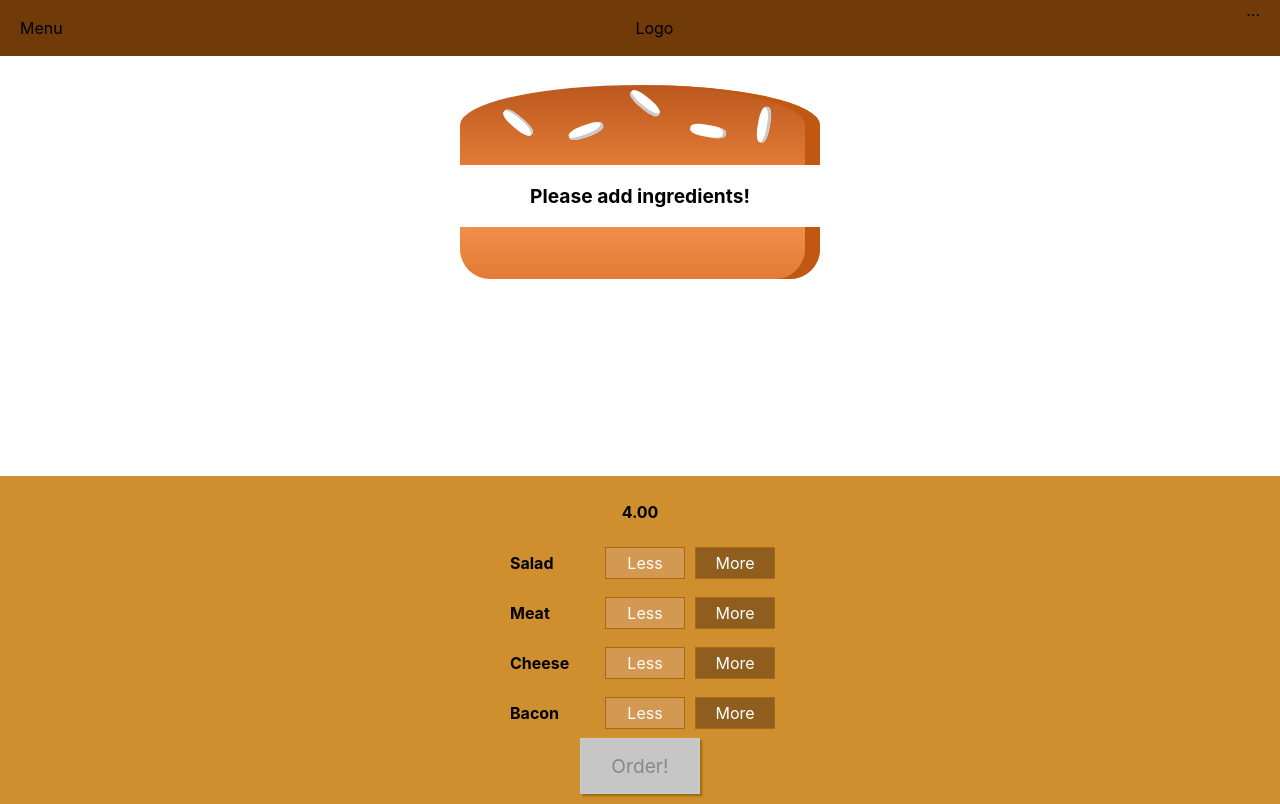
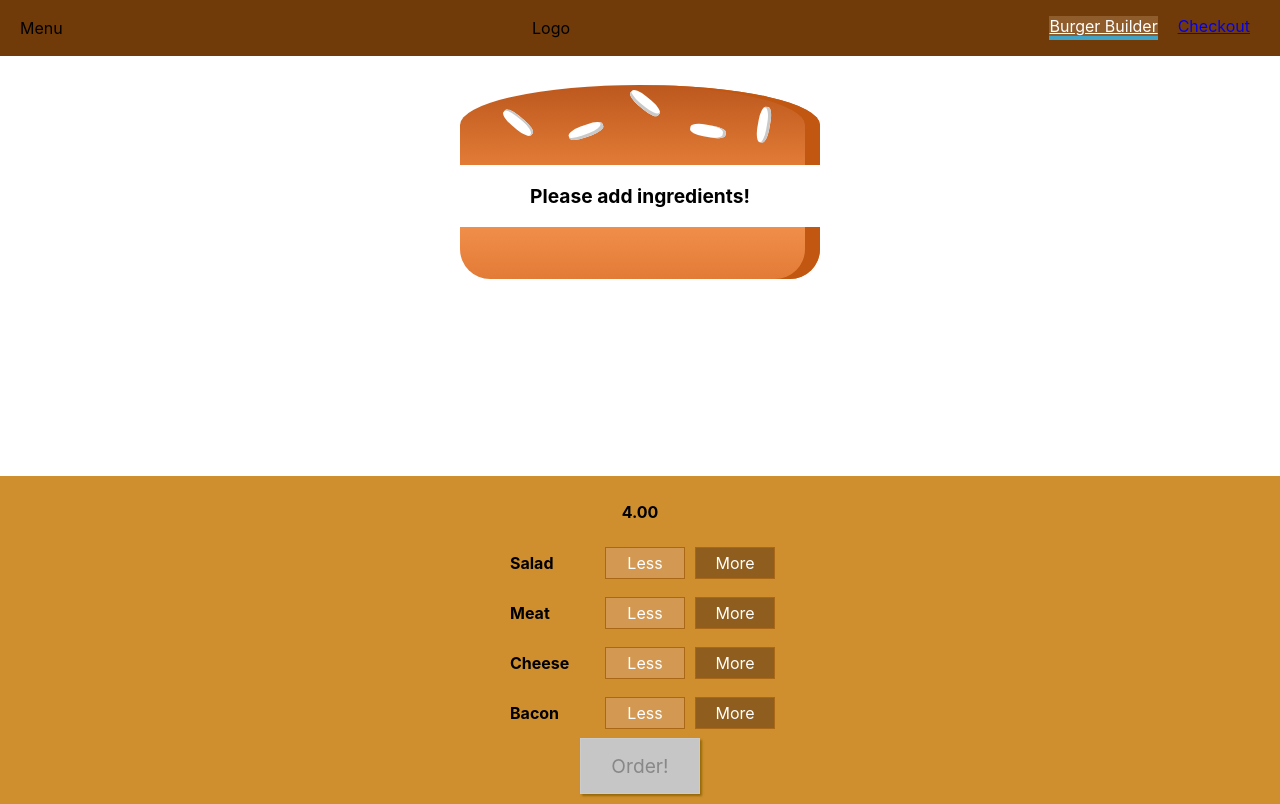
Before and after one commit to lakshyabatman/OG-burger-project, a React (Create React App) app: page / in a window 1280 px wide. Built offline with nearby package versions, Linux system fonts and the light colour scheme.

Commit message:
Added Navigation items

```diff
--- /dev/null
+++ b/src/components/Navigation/NavigationItems/NavigationItem/NavigationItem.js
@@ -0,0 +1,14 @@
+import React from 'react';
+import classes from './NavigationItem.module.css';
+
+const NavigationItem = (props) => {
+  return (
+    <li className={classes.NavigationItem}>
+      <a href={props.link} className={props.active ? classes.active : null}>
+        {props.children}
+      </a>
+    </li>
+  );
+};
+
+export default NavigationItem;
--- /dev/null
+++ b/src/components/Navigation/NavigationItems/NavigationItem/NavigationItem.module.css
@@ -0,0 +1,17 @@
+.NavigationItem {
+  color: white;
+  text-decoration: none;
+  height: 100%;
+  padding: 16px 10px;
+  border-bottom: 4px solid transparent;
+  box-sizing: border-box;
+  display: block;
+}
+
+.NavigationItem a:hover,
+.NavigationItem a:active,
+.NavigationItem a.active {
+  background-color: #8f5c2c;
+  border-bottom: 4px solid #40a4c8;
+  color: white;
+}
--- /dev/null
+++ b/src/components/Navigation/NavigationItems/NavigationItems.js
@@ -0,0 +1,15 @@
+import React from 'react';
+import NavigationItem from './NavigationItem/NavigationItem';
+import classes from './NavigationItems.module.css';
+const NavigationItems = () => {
+  return (
+    <ul className={classes.NavigationItems}>
+      <NavigationItem link="/" active>
+        Burger Builder
+      </NavigationItem>
+      <NavigationItem link="/">Checkout</NavigationItem>
+    </ul>
+  );
+};
+
+export default NavigationItems;
--- /dev/null
+++ b/src/components/Navigation/NavigationItems/NavigationItems.module.css
@@ -0,0 +1,8 @@
+.NavigationItems {
+  margin: 0;
+  padding: 0;
+  list-style: none;
+  display: flex;
+  align-items: center;
+  height: 100%;
+}
--- a/src/components/Navigation/ToolBar/ToolBar.js
+++ b/src/components/Navigation/ToolBar/ToolBar.js
@@ -1,11 +1,14 @@
 import React from 'react';
+import NavigationItems from '../NavigationItems/NavigationItems';
 import classes from './ToolBar.module.css';
 const ToolBar = () => {
   return (
     <header className={classes.ToolBar}>
       <div>Menu</div>
       <div>Logo</div>
-      <nav>...</nav>
+      <nav>
+        <NavigationItems />
+      </nav>
     </header>
   );
 };
```
